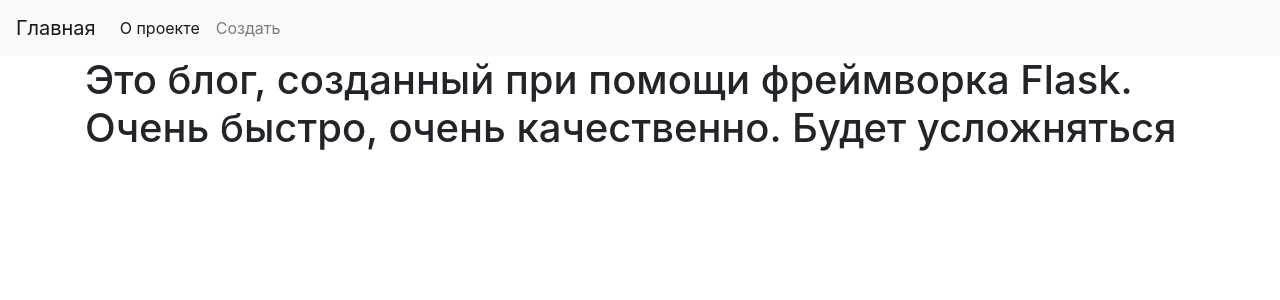
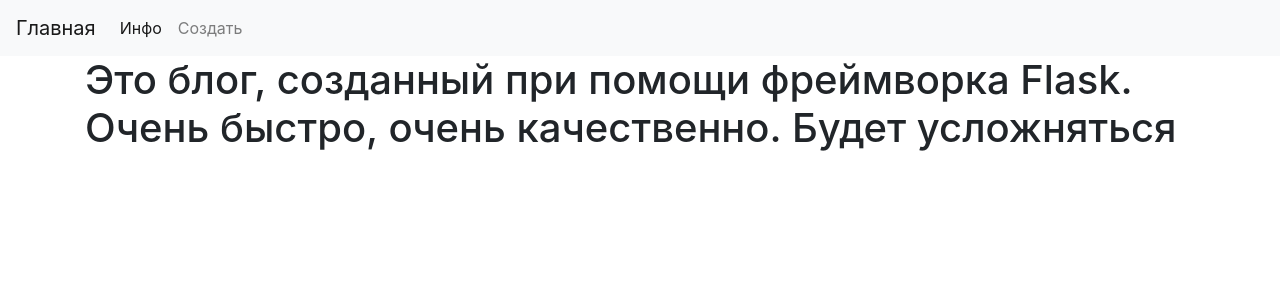
Before and after one commit to monk0ne/flaskblog, a Flask app: page /about in a window 1280 px wide. Shown: the top 300 px of the page. Run offline with Flask 2, Linux system fonts and the light colour scheme; some libraries are stand-ins or nearby versions.

Commit message:
Update base.html

```diff
--- a/templates/base.html
+++ b/templates/base.html
@@ -19,7 +19,7 @@
         <div class="collapse navbar-collapse" id="navbarNav">
             <ul class="navbar-nav">
             <li class="nav-item active">
-                <a class="nav-link" href="{{ url_for('about')}}">О проекте</a>
+                <a class="nav-link" href="{{ url_for('about')}}">Инфо</a>
             </li>
             <li class="nav-item">
             <a class="nav-link" href="{{url_for('create')}}">Создать</a>
```
